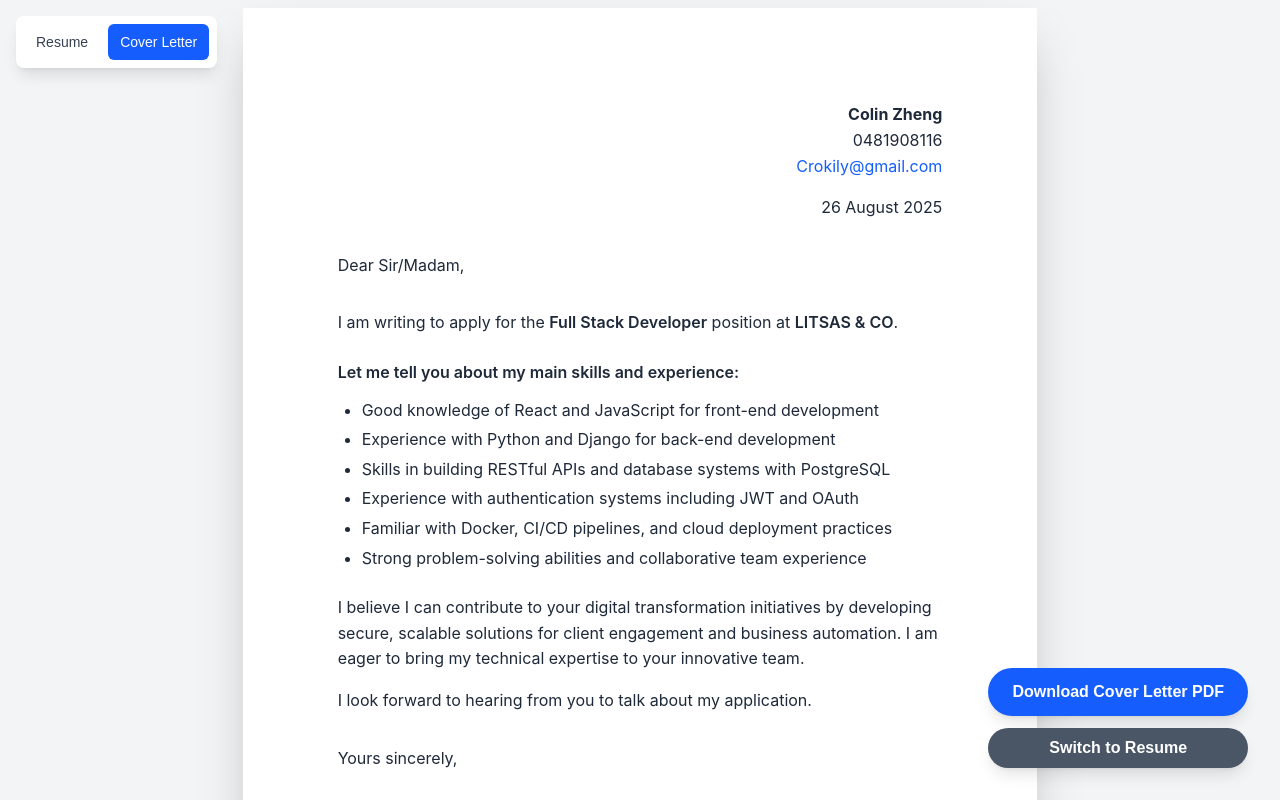
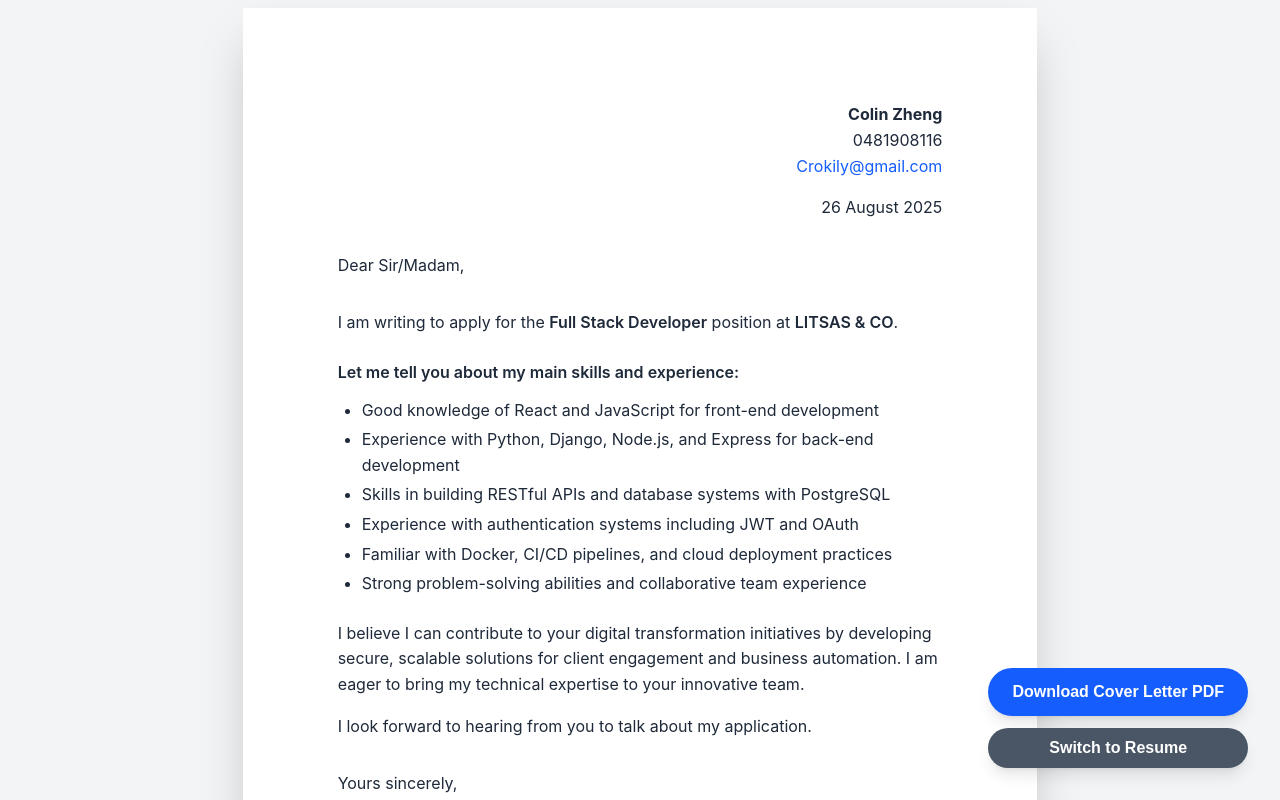
Before and after one commit to Crokily/crokily.github.io, a Next.js app: page /resume/cover-letter in a window 1280 px wide. Shown: the top 800 px of the page. Built offline with nearby package versions, Linux system fonts and the light colour scheme.

Commit message:
Remove Navigation component from Resume and Cover Letter pages; update cover letter highlights to include additional back-end technologies for improved clarity.

```diff
--- a/app/resume/components/Navigation.tsx
+++ /dev/null
@@ -1,35 +0,0 @@
-'use client';
-
-import Link from 'next/link';
-import { usePathname } from 'next/navigation';
-
-export default function Navigation() {
-  const pathname = usePathname();
-
-  return (
-    <nav className="fixed top-4 left-4 z-50">
-      <div className="bg-white rounded-lg shadow-lg p-2 flex gap-2">
-        <Link
-          href="/resume"
-          className={`px-3 py-2 rounded-md text-sm font-medium transition-colors ${
-            pathname === '/resume'
-              ? 'bg-blue-600 text-white'
-              : 'text-gray-700 hover:bg-gray-100'
-          }`}
-        >
-          Resume
-        </Link>
-        <Link
-          href="/resume/cover-letter"
-          className={`px-3 py-2 rounded-md text-sm font-medium transition-colors ${
-            pathname === '/resume/cover-letter'
-              ? 'bg-blue-600 text-white'
-              : 'text-gray-700 hover:bg-gray-100'
-          }`}
-        >
-          Cover Letter
-        </Link>
-      </div>
-    </nav>
-  );
-}
--- a/app/resume/cover-letter/page.tsx
+++ b/app/resume/cover-letter/page.tsx
@@ -1,5 +1,4 @@
 import DownloadButton from '../components/DownloadButton';
-import Navigation from '../components/Navigation';
 import { coverLetterData } from '../coverLetterData';
 import type { Metadata } from 'next';
 
@@ -13,9 +12,6 @@ export default function CoverLetterPage() {
 
   return (
     <main className="min-h-screen bg-gray-100 p-2 flex flex-col items-center">
-      {/* Navigation */}
-      <Navigation />
-
       {/* A4 Container */}
       <div
         id="cover-letter-content"
--- a/app/resume/coverLetterData.ts
+++ b/app/resume/coverLetterData.ts
@@ -33,7 +33,7 @@ export const coverLetterData: CoverLetterData = {
   content: {
     highlights: [
       "Good knowledge of React and JavaScript for front-end development",
-      "Experience with Python and Django for back-end development",
+      "Experience with Python, Django, Node.js, and Express for back-end development",
       "Skills in building RESTful APIs and database systems with PostgreSQL",
       "Experience with authentication systems including JWT and OAuth",
       "Familiar with Docker, CI/CD pipelines, and cloud deployment practices",
--- a/app/resume/page.tsx
+++ b/app/resume/page.tsx
@@ -1,5 +1,4 @@
 import DownloadButton from './components/DownloadButton';
-import Navigation from './components/Navigation';
 import { resumeData } from './resumeData';
 import { highlightKeywords, processLinksInText, processQuotes } from './utils';
 import type { Metadata } from 'next';
@@ -14,9 +13,6 @@ export default function ResumePage() {
 
   return (
     <main className="min-h-screen bg-gray-100 p-2 flex flex-col items-center">
-      {/* Navigation */}
-      <Navigation />
-
       {/* A4 Container */}
       <div
         id="resume-content"
```
